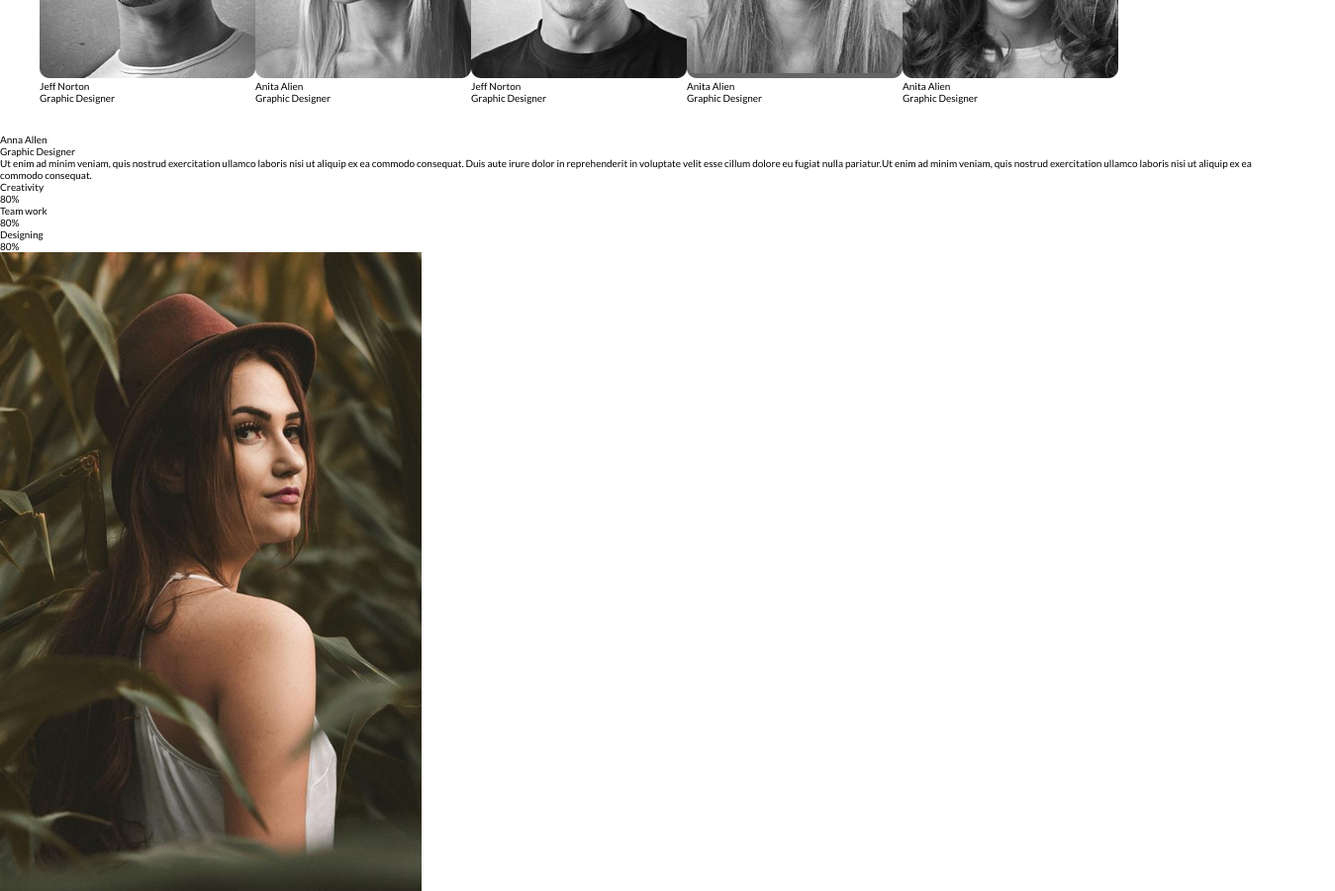
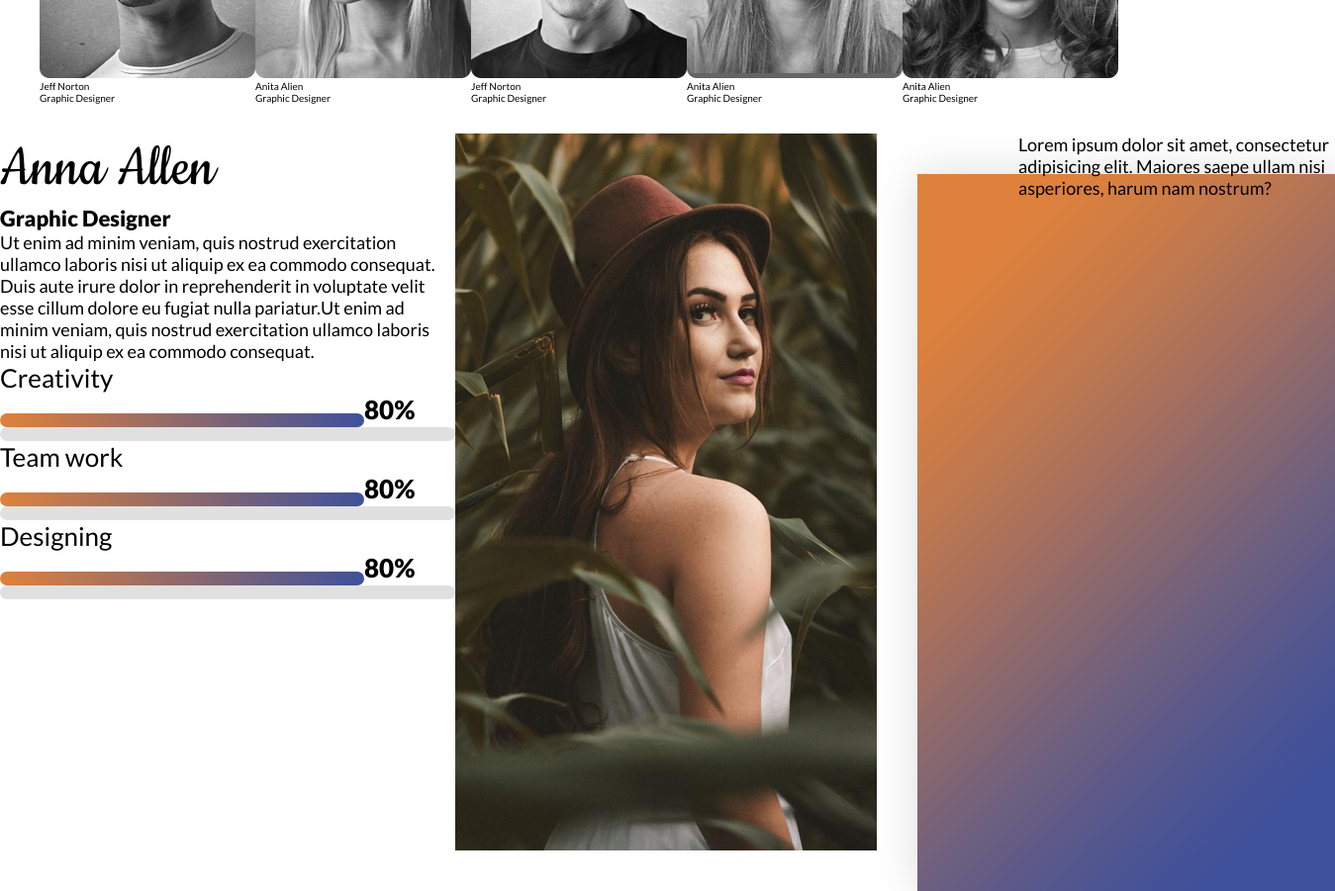
Before and after one commit to MaksNekrut/digital, a website: page index.html in a window 1280 px wide. Shown: the part 4020-4921 px from the top of the page at 99% size, 1349 px wide, since content can reach past the window. Drawn offline with Linux system fonts and the light colour scheme.

Commit message:
section person

```diff
--- a/index.html
+++ b/index.html
@@ -251,7 +251,7 @@
       <div class="person__image">
         <div class="image"><img src="img/person2.png" alt="photo" /></div>
         <div class="image">
-          <img src="img/person1.png" alt="background" />
+          <img class="image" src="img/person1.png" alt="background" />
         </div>
         <div class="text">
           Lorem ipsum dolor sit amet, consectetur adipisicing elit. Maiores
--- a/sass/sections/_person.scss
+++ b/sass/sections/_person.scss
@@ -0,0 +1,79 @@
+.person {
+    display: flex;
+    flex-direction: row;
+
+    .info {
+        display: flex;
+        flex-direction: column;
+
+        &__title {
+            font-family: "Cookie", cursive;
+            font-size: 6.5rem;
+        }
+
+        &__subtitle {
+            font-size: 2.2rem;
+            font-weight: bold;
+        }
+
+        &__text {
+            font-size: 1.8rem;
+            width: 46rem;
+        }
+
+        .progress {
+            display: flex;
+            flex-direction: row;
+            flex-wrap: wrap;
+
+            &__name {
+                font-size: 2.6rem;
+                flex-basis: 100%;
+            }
+
+            &__now {
+                flex-basis: 80%;
+                width: 100%;
+                height: 1.4rem;
+                border-radius: 1rem;
+                background-image: linear-gradient(to right, #de813c, #3f519a);
+                margin-top: 2rem;
+
+            }
+
+            &__percent {
+                flex-basis: 20%;
+                font-size: 2.6rem;
+                font-weight: bold;
+            }
+
+            &__line {
+                flex-basis: 100%;
+                width: 46rem;
+                height: 1.4rem;
+                border-radius: 1rem;
+                background-color: #e0e0e0;
+            }
+        }
+
+
+    }
+
+    &__image {
+        display: flex;
+        flex-direction: row;
+        position: relative;
+
+        .image {
+            flex-basis: 50%;
+        }
+
+        .text {
+            position: absolute;
+            top: 0;
+            right: 0;
+            font-size: 1.8rem;
+            width: 32rem;
+        }
+    }
+}
```
Also changed, not shown: css/main.css, css/main.min.css, 1 other file.
